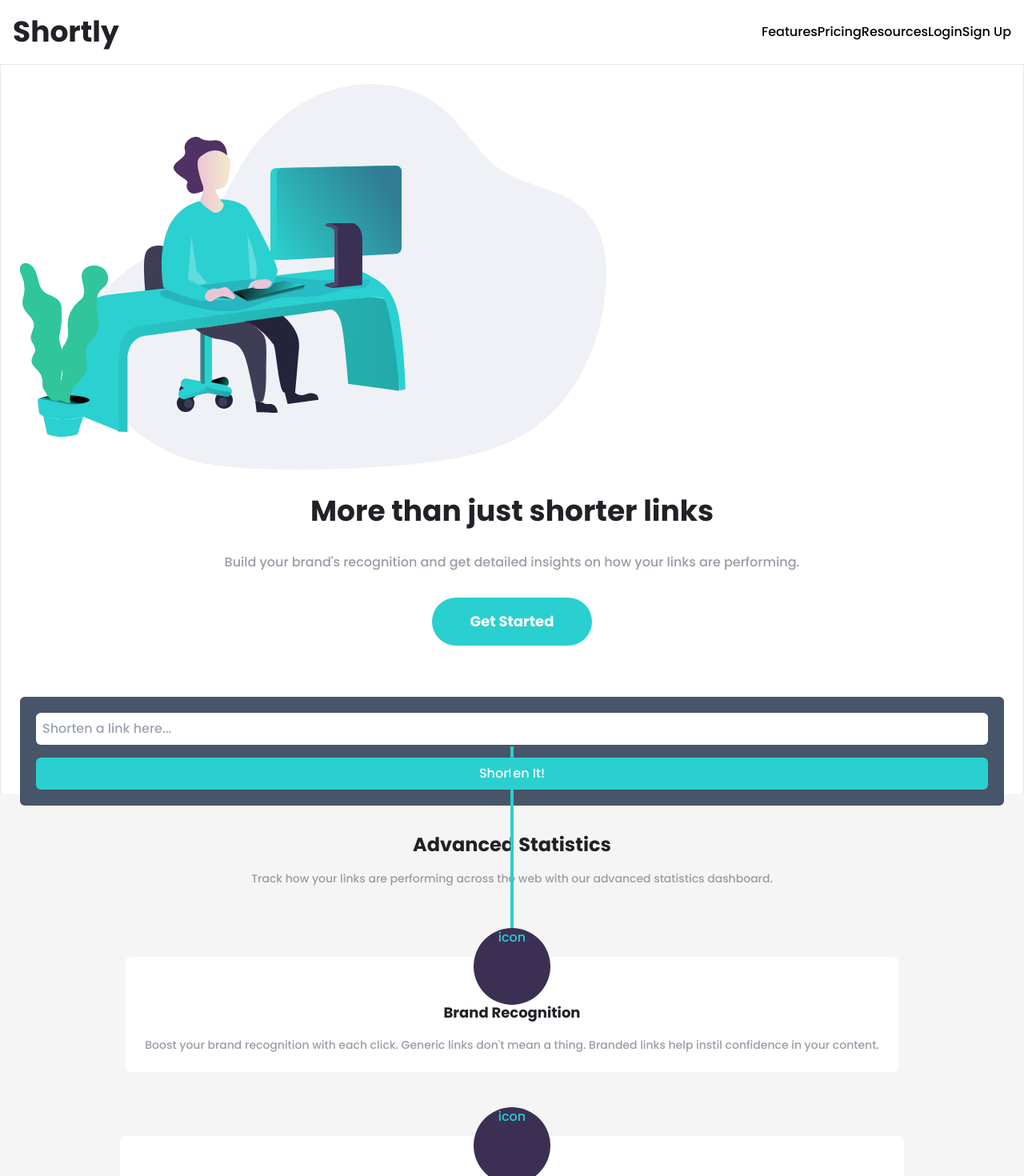
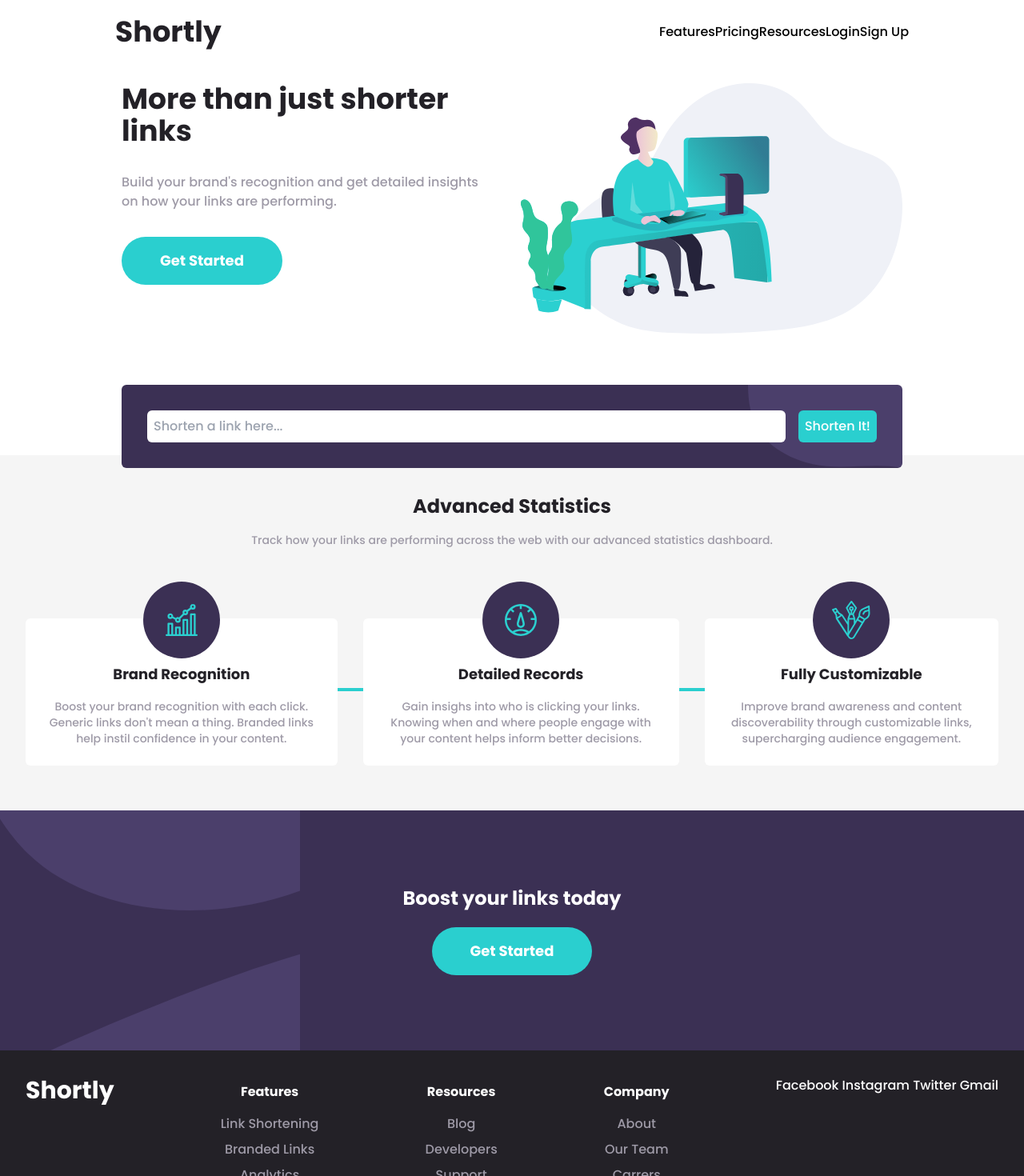
Before and after one commit to notFaceroll/URL-shortening-landing-page, a React (Create React App) app: page / in a window 1280 px wide. Shown: the top 1470 px of the page at 80% size. Built offline with nearby package versions, Linux system fonts and the light colour scheme.

Commit message:
Adds half of needed MQs

```diff
--- a/src/components/FeatureCardElements.js
+++ b/src/components/FeatureCardElements.js
@@ -20,10 +20,10 @@ export const Description = ({ children }) => {
   return <p className=" text-neutral-grayishViolet text-sm">{children}</p>;
 };
 
-export const Icon = ({ children }) => {
+export const Icon = ({ icon }) => {
   return (
-    <div className="absolute -top-1/4 h-24 w-24 text-primary-cyan rounded-full bg-primary-darkViolet">
-      {children}
+    <div className="flex items-center justify-center absolute -top-1/4 h-24 w-24 text-primary-cyan rounded-full bg-primary-darkViolet">
+      <img className='max-w-full block' src={icon} alt="" />
     </div>
   );
 };
--- a/src/components/Features.js
+++ b/src/components/Features.js
@@ -1,10 +1,13 @@
 import React from 'react';
 import { Card, Title, Description, Icon } from './FeatureCardElements';
+import FirstIcon from '../assets/icon-brand-recognition.svg';
+import SecondIcon from '../assets/icon-detailed-records.svg';
+import ThirdIcon from '../assets/icon-fully-customizable.svg';
 
 export default function Features(props) {
   return (
     <section className="p-8 text-center bg-neutral-100 flex flex-col gap-12 -mt-10">
-      <header className='my-4'>
+      <header className="my-4">
         <h2 className=" text-neutral-veryDarkViolet font-semibold text-2xl mb-4">
           Advanced Statistics
         </h2>
@@ -13,18 +16,17 @@ export default function Features(props) {
           statistics dashboard.
         </Description>
       </header>
-      <div className='flex flex-col gap-8 items-center after:absolute after:-bottom-2/3 z-0 after:h-1/2 after:w-1 after:bg-primary-cyan'>
-
+      <div className="flex flex-col sm:flex-row gap-8 items-center after:absolute after:-bottom-2/3 sm:after:-bottom-16 sm:after:left-80 z-0 after:h-1/2 after:w-1 sm:after:h-1 sm:after:w-1/2 after:bg-primary-cyan">
         <Card>
-        <Icon>icon</Icon>
+          <Icon icon={FirstIcon} />
           <Title>Brand Recognition</Title>
           <Description>
-          Boost your brand recognition with each click. Generic links don't mean
-          a thing. Branded links help instil confidence in your content.
+            Boost your brand recognition with each click. Generic links don't
+            mean a thing. Branded links help instil confidence in your content.
           </Description>
         </Card>
         <Card>
-        <Icon>icon</Icon>
+          <Icon icon={SecondIcon} />
           <Title>Detailed Records</Title>
           <Description>
             Gain insighs into who is clicking your links. Knowing when and where
@@ -32,7 +34,7 @@ export default function Features(props) {
           </Description>
         </Card>
         <Card>
-        <Icon>icon</Icon>
+          <Icon icon={ThirdIcon} />
           <Title>Fully Customizable</Title>
           <Description>
             Improve brand awareness and content discoverability through
--- a/src/components/Footer.js
+++ b/src/components/Footer.js
@@ -3,7 +3,7 @@ import { NavBlock, NavHeading, FooterItem } from './FooterElements';
 
 export default function Footer(props) {
   return (
-    <footer className='text-white text-center bg-neutral-veryDarkViolet flex flex-col gap-4 p-8 items-center'>
+    <footer className='text-white text-center bg-neutral-veryDarkViolet flex flex-col gap-4 p-8 items-center sm:flex-row sm:items-start justify-between'>
       <h3 className='text-3xl font-semibold'>Shortly</h3>
       <NavBlock>
         <NavHeading>Features</NavHeading>
@@ -30,6 +30,12 @@ export default function Footer(props) {
           <FooterItem>Contact</FooterItem>
         </ul>
       </NavBlock>
+      <div>
+        Facebook
+        Instagram
+        Twitter
+        Gmail
+      </div>
     </footer>
   );
 }
--- a/src/components/Header.js
+++ b/src/components/Header.js
@@ -1,6 +1,6 @@
 export default function Header(props) {
   return (
-    <header className="flex h-20 justify-between items-center max-w-screen-xl mx-auto p-4">
+    <header className="flex h-20 justify-between items-center max-w-screen-lg mx-auto p-4">
       <span className=" text-4xl font-semibold text-neutral-veryDarkViolet">Shortly</span>
       <nav className="hidden sm:flex">
         <ul className="flex mr-auto">
--- a/src/components/UrlShorter.js
+++ b/src/components/UrlShorter.js
@@ -3,27 +3,29 @@ import heroLogo from '../assets/illustration-working.svg';
 
 export default function UrlShorter(props) {
   return (
-    <main className="p-6 grid grid-cols-1 auto-rows-min gap-16 border">
-      <div className='flex flex-col gap-8'>
-        <div>
+    <main className="p-6 grid grid-cols-1 auto-rows-min gap-16 max-w-screen-lg mx-auto">
+      <div className='flex flex-col gap-8 sm:flex-row'>
+        <div className='sm:order-1'>
           <img src={heroLogo} alt="" />
         </div>
-        <h1 className=" text-neutral-veryDarkViolet font-bold text-4xl text-center">
+        <div className='flex flex-col gap-8 sm:items-start'>
+          <h1 className=" text-neutral-veryDarkViolet font-bold text-4xl text-center sm:text-left">
             More than just shorter links
           </h1>
-        <p className="text-center text-neutral-grayishViolet">
+          <p className="text-center sm:text-left text-neutral-grayishViolet">
             Build your brand's recognition and get detailed insights on how your
             links are performing.
           </p>
           <button
             aria-label="Get Started"
-          className="place-self-center rounded-full bg-primary-cyan py-4 px-12 text-lg font-semibold text-white"
+            className="place-self-center sm:self-start rounded-full bg-primary-cyan py-4 px-12 text-lg font-semibold text-white"
           >
             Get Started
           </button>
         </div>
-      <div className='flex flex-col p-5 self-center gap-4 rounded-md bg-slate-600 w-full'>
-        <input className='rounded-md p-2' type='text' placeholder='Shorten a link here...'/>
+      </div>
+      <div className='flex flex-col sm:flex-row p-8 self-center gap-4 rounded-md bg-shortenMobile bg-contain bg-right bg-no-repeat bg-primary-darkViolet w-full'>
+        <input className='rounded-md p-2 sm:flex-1' type='text' placeholder='Shorten a link here...'/>
         <button className='p-2 bg-primary-cyan rounded-md text-white'>Shorten It!</button>
       </div>
     </main>
--- a/tailwind.config.js
+++ b/tailwind.config.js
@@ -7,6 +7,7 @@ module.exports = {
       },
       backgroundImage: {
         'boostMobile': "url('./assets/bg-boost-mobile.svg')",
+        'shortenMobile': "url('./assets/bg-shorten-mobile.svg')",
       },
       fontFamily: {
         poppins: ['Poppins', 'sans-serif'],
```
Lines whose indentation alone changed are shown as unchanged.
